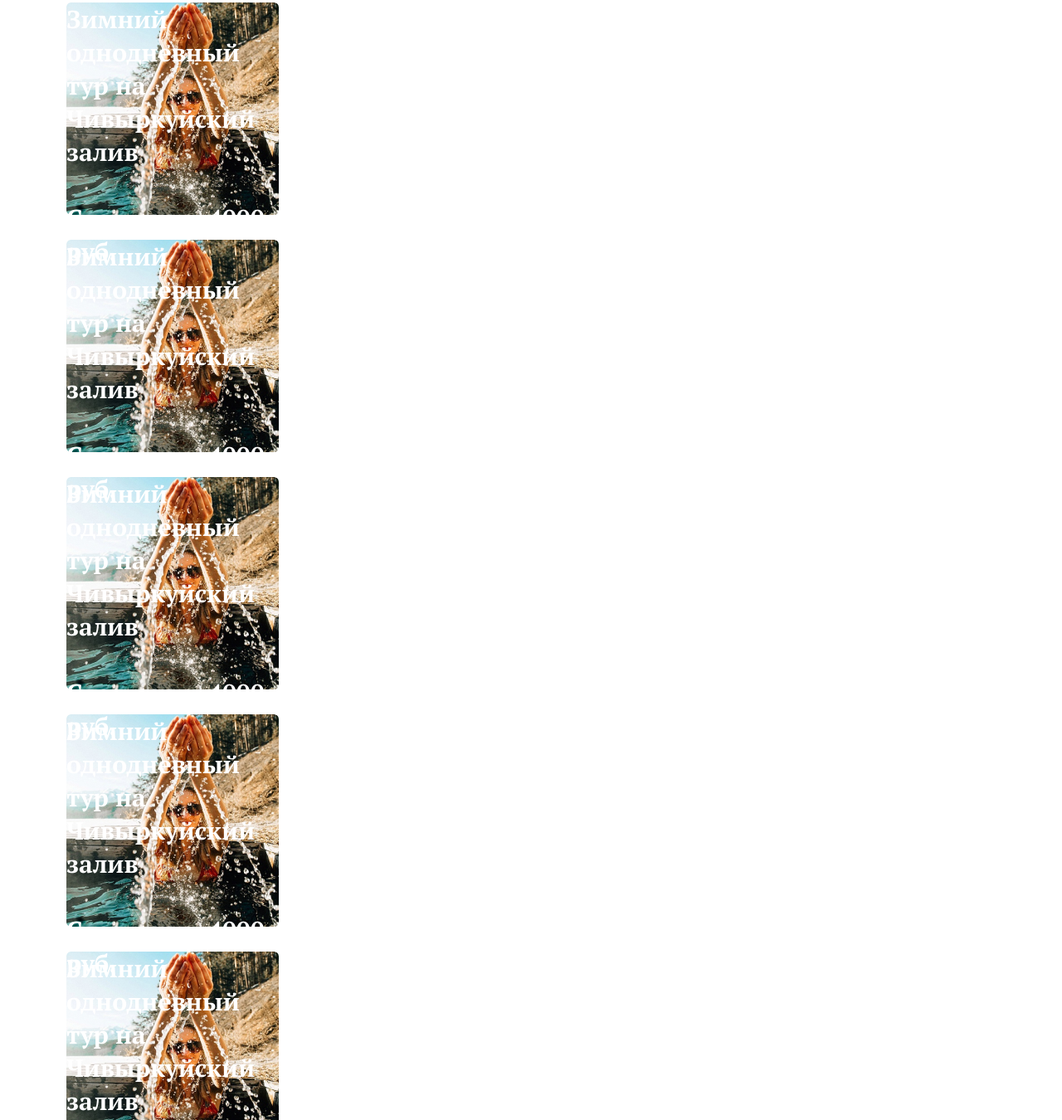
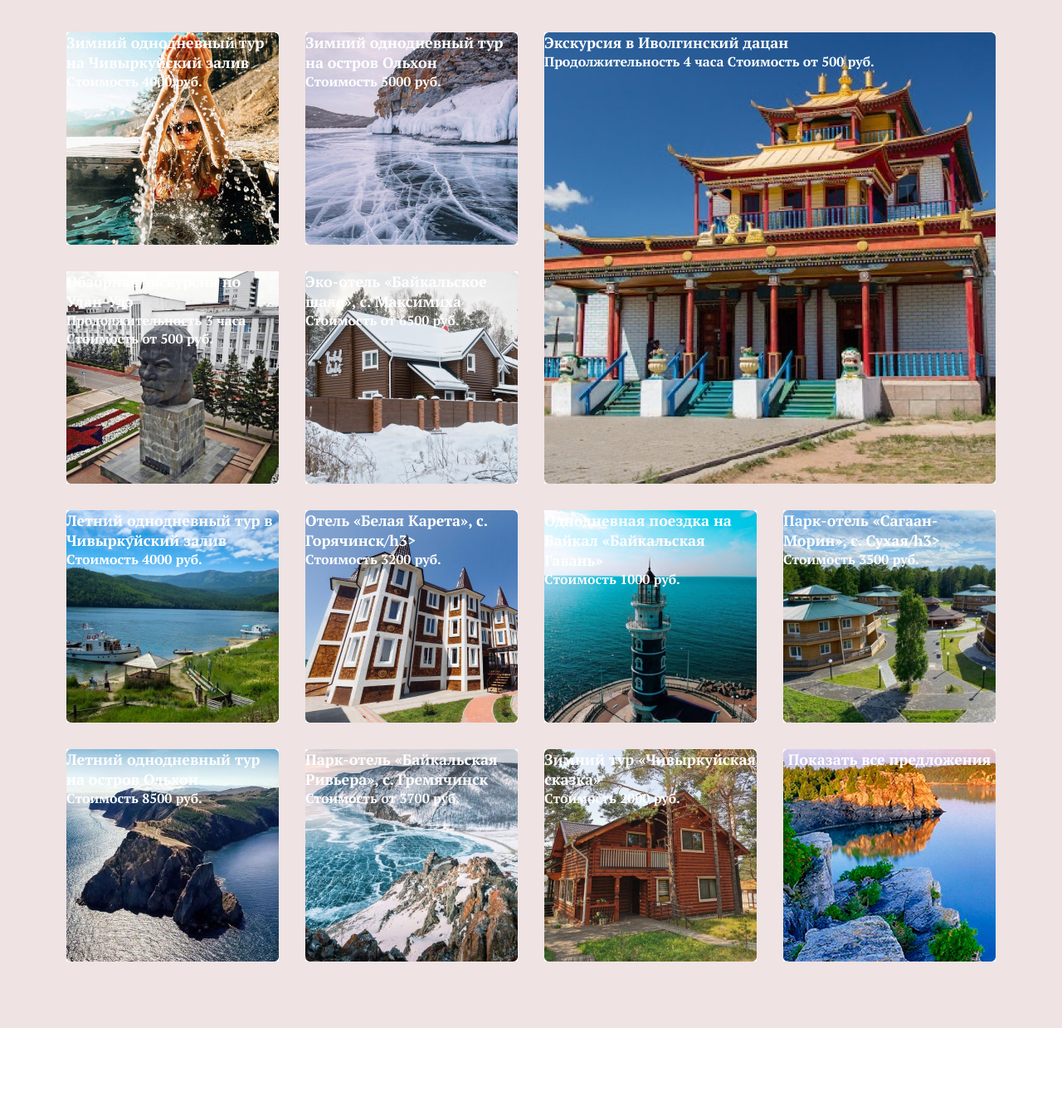
Before and after one commit to AlexForber/baikal, a website: page src/index.html in a window 1280 px wide. Shown: the part 2495-3845 px from the top of the page at 83% size. After the commit the page ends 3734 px from the top, so only its background shows below. Drawn offline with nearby package versions, Linux system fonts and the light colour scheme; files that its build step writes are made by us from their sources; files whose address does not match are found by name.

Commit message:
style css section offer

```diff
--- a/src/assets/scss/components/_directions.scss
+++ b/src/assets/scss/components/_directions.scss
@@ -4,6 +4,7 @@
 
     &__title{
         text-align: center;
+
     }
 
     &__wrapper{
--- a/src/assets/scss/components/_offer.scss
+++ b/src/assets/scss/components/_offer.scss
@@ -1,6 +1,88 @@
-.offer__link{
-    display: block;
-    width: 256px;
-    height: 256px;
-    background-image: url(../images/offer/one.jpg);
+.offer{
+    min-height: 1356px;
+    border-bottom: 1px solid #D9D9DE;
+    background: #efe3e3;
+
+    border-bottom: #C4C4C4;
+
+    &__title{
+        padding: 76px 0 40px;
+    }
+
+    &__wrapper{
+        display: grid;
+        grid-template-columns: repeat(4, 1fr);
+        gap: 32px;
+    }
+
+
+    &__link{
+        display: block;
+        width: 256px;
+        height: 256px;
+        background-image: url(../images/offer/one.jpg);
+
+        &-title{
+            font-weight: 500;
+            font-size: 18px;
+
+
+        }
+
+        &-subtitle{
+            font-size: 16px;
+        }
+        &:nth-child(2){
+            background-image: url(../images/offer/two.jpg);
+        }
+
+        &:nth-child(3){
+            grid-area: 1/3/3/5;
+            width: 544px;
+            height: 544px;
+            background-image: url(../images/offer/3.jpg);
+        }
+
+        &:nth-child(4){
+            background-image: url(../images/offer/four.jpg);
+        }
+        &:nth-child(5){
+            background-image: url(../images/offer/five.jpg);
+        }
+
+        &:nth-child(6){
+            background-image: url(../images/offer/six.jpg);
+        }
+
+        &:nth-child(7){
+            background-image: url(../images/offer/seven.jpg);
+        }
+
+        &:nth-child(8){
+            background-image: url(../images/offer/eight.jpg);
+        }
+
+        &:nth-child(9){
+            background-image: url(../images/offer/nine.jpg);
+        }
+
+        &:nth-child(10){
+            background-image: url(../images/offer/ten.jpg);
+        }
+
+        &:nth-child(11){
+            background-image: url(../images/offer/eleven.jpg);
+        }
+
+        &:nth-child(12){
+            background-image: url(../images/offer/twelve.jpg);
+        }
+
+        &:nth-child(13){
+            background-image: url(../images/offer/thirteen.jpg);
+            font-size: 24px;
+            text-align: center;
+            vertical-align: middle;
+        }
+    }
 }
--- a/src/assets/scss/style.scss
+++ b/src/assets/scss/style.scss
@@ -10,6 +10,7 @@ h1, h2, h3, h4, h5, h6{
     font-size: 30px;
     font-style: normal;
     font-weight: bold;
+    margin: 0;
 }
 
 p{
@@ -39,4 +40,4 @@ a{
 @import './components/button';
 @import './components/information';
 @import './components/directions';
-@import './components/offer'
+@import './components/offer';
--- a/src/index.html
+++ b/src/index.html
@@ -156,52 +156,52 @@
                     <h4 class="offer__link-subtitle">Cтоимость 4000 руб.</h4>
                 </a>
                 <a href="" class="offer__link">
-                    <h3 class="offer__link-title">Зимний однодневный тур на Чивыркуйский залив</h3>
+                    <h3 class="offer__link-title">Зимний однодневный тур на остров Ольхон</h3>
+                    <h4 class="offer__link-subtitle">Cтоимость 5000 руб.</h4>
+                </a>
+                <a href="" class="offer__link">
+                    <h3 class="offer__link-title">Экскурсия в Иволгинский дацан</h3>
+                    <h4 class="offer__link-subtitle">Продолжительность 4 часа Cтоимость от 500 руб.</h4>
+                </a>
+                <a href="" class="offer__link">
+                    <h3 class="offer__link-title">Обзорная экскурсия по Улан-Удэ</h3>
+                    <h4 class="offer__link-subtitle">Продолжительность 3 часа Cтоимость от 500 руб.</h4>
+                </a>
+                <a href="" class="offer__link">
+                    <h3 class="offer__link-title">Эко-отель «Байкальское шале», с. Максимиха</h3>
+                    <h4 class="offer__link-subtitle">Стоимость от 6500 руб.</h4>
+                </a>
+                <a href="" class="offer__link">
+                    <h3 class="offer__link-title">Летний однодневный тур в Чивыркуйский залив</h3>
                     <h4 class="offer__link-subtitle">Cтоимость 4000 руб.</h4>
                 </a>
                 <a href="" class="offer__link">
-                    <h3 class="offer__link-title">Зимний однодневный тур на Чивыркуйский залив</h3>
-                    <h4 class="offer__link-subtitle">Cтоимость 4000 руб.</h4>
+                    <h3 class="offer__link-title">Отель «Белая Карета», с. Горячинск/h3>
+                        <h4 class="offer__link-subtitle">Cтоимость 3200 руб.</h4>
                 </a>
                 <a href="" class="offer__link">
-                    <h3 class="offer__link-title">Зимний однодневный тур на Чивыркуйский залив</h3>
-                    <h4 class="offer__link-subtitle">Cтоимость 4000 руб.</h4>
+                    <h3 class="offer__link-title">Однодневная поездка на Байкал «Байкальская Гавань»</h3>
+                    <h4 class="offer__link-subtitle">Cтоимость 1000 руб.</h4>
                 </a>
                 <a href="" class="offer__link">
-                    <h3 class="offer__link-title">Зимний однодневный тур на Чивыркуйский залив</h3>
-                    <h4 class="offer__link-subtitle">Cтоимость 4000 руб.</h4>
+                    <h3 class="offer__link-title">Парк-отель «Сагаан-Морин», с. Сухая/h3>
+                        <h4 class="offer__link-subtitle">Cтоимость 3500 руб.</h4>
                 </a>
                 <a href="" class="offer__link">
-                    <h3 class="offer__link-title">Зимний однодневный тур на Чивыркуйский залив</h3>
-                    <h4 class="offer__link-subtitle">Cтоимость 4000 руб.</h4>
+                    <h3 class="offer__link-title">Летний однодневный тур на остров Ольхон</h3>
+                    <h4 class="offer__link-subtitle">Cтоимость 8500 руб.</h4>
                 </a>
                 <a href="" class="offer__link">
-                    <h3 class="offer__link-title">Зимний однодневный тур на Чивыркуйский залив</h3>
-                    <h4 class="offer__link-subtitle">Cтоимость 4000 руб.</h4>
+                    <h3 class="offer__link-title">Парк-отель «Байкальская Ривьера», с. Гремячинск</h3>
+                    <h4 class="offer__link-subtitle">Cтоимость от 3700 руб.</h4>
                 </a>
                 <a href="" class="offer__link">
-                    <h3 class="offer__link-title">Зимний однодневный тур на Чивыркуйский залив</h3>
-                    <h4 class="offer__link-subtitle">Cтоимость 4000 руб.</h4>
+                    <h3 class="offer__link-title">Зимний тур «Чивыркуйская сказка»</h3>
+                    <h4 class="offer__link-subtitle">Cтоимость 2000 руб.</h4>
                 </a>
                 <a href="" class="offer__link">
-                    <h3 class="offer__link-title">Зимний однодневный тур на Чивыркуйский залив</h3>
-                    <h4 class="offer__link-subtitle">Cтоимость 4000 руб.</h4>
-                </a>
-                <a href="" class="offer__link">
-                    <h3 class="offer__link-title">Зимний однодневный тур на Чивыркуйский залив</h3>
-                    <h4 class="offer__link-subtitle">Cтоимость 4000 руб.</h4>
-                </a>
-                <a href="" class="offer__link">
-                    <h3 class="offer__link-title">Зимний однодневный тур на Чивыркуйский залив</h3>
-                    <h4 class="offer__link-subtitle">Cтоимость 4000 руб.</h4>
-                </a>
-                <a href="" class="offer__link">
-                    <h3 class="offer__link-title">Зимний однодневный тур на Чивыркуйский залив</h3>
-                    <h4 class="offer__link-subtitle">Cтоимость 4000 руб.</h4>
-                </a>
-                <a href="" class="offer__link">
-                    <h3 class="offer__link-title">Зимний однодневный тур на Чивыркуйский залив</h3>
-                    <h4 class="offer__link-subtitle">Cтоимость 4000 руб.</h4>
+                    <h3 class="offer__link-title">Показать все предложения</h3>
+
                 </a>
             </div>
         </div>
```
Also changed, not shown: dist/assets/css/style.css, dist/assets/css/style.min.css, dist/index.html, 1 other file.
